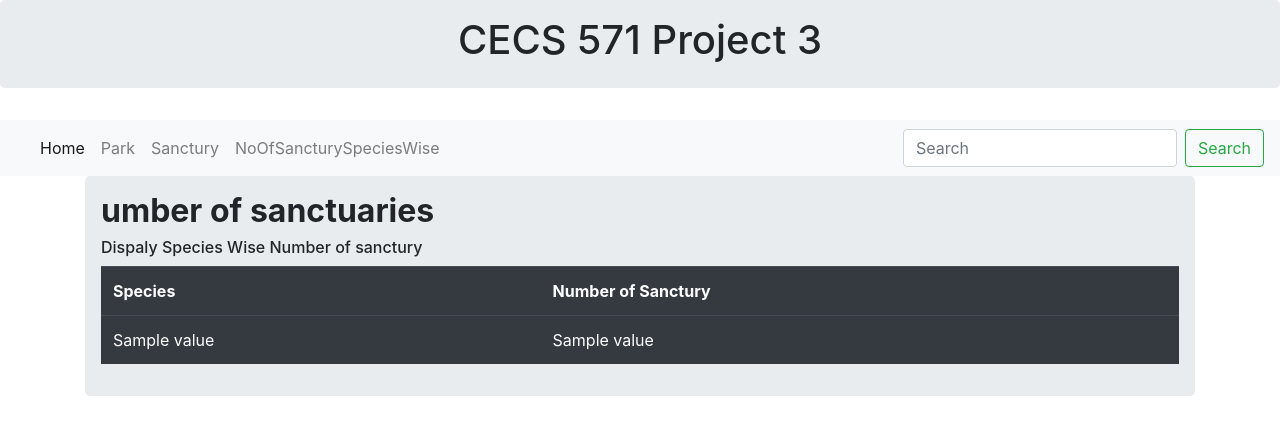
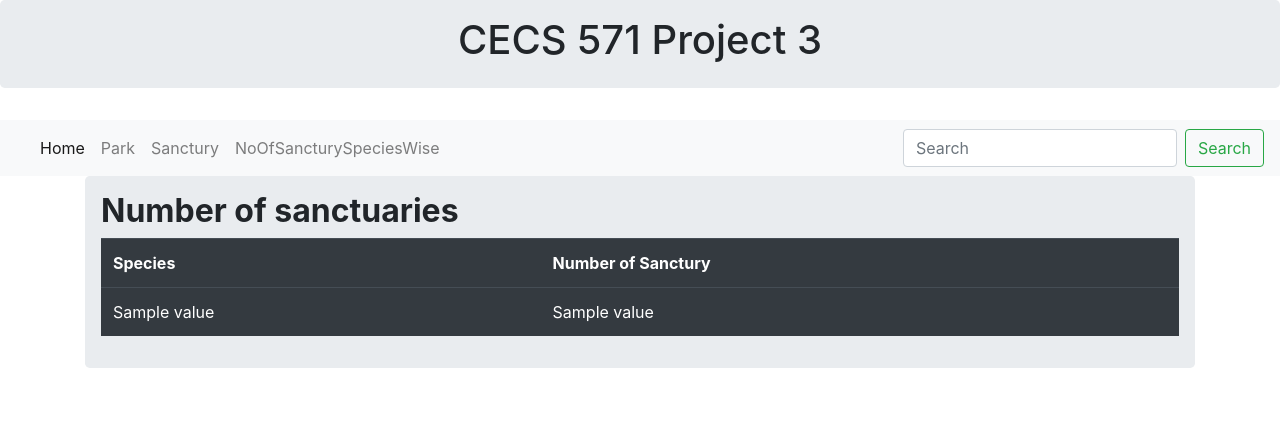
Before and after one commit to parthshah1/CECS-571-Project-3, a Flask app: page /noofsanctury in a window 1280 px wide. Shown: the top 435 px of the page. Run offline with Flask 2, Linux system fonts and the light colour scheme; a database or web service that is not in the repository returns one stand-in record (values such as "Sample title"); data that the repository does not hold is empty; some libraries are stand-ins or nearby versions.

Commit message:
More changes

```diff
--- a/ForestPantingSpaceOntology/App.py
+++ b/ForestPantingSpaceOntology/App.py
@@ -49,7 +49,7 @@ def Park():
                                  ?y test:Name ?bname .
                                  ?x test:hasStatus ?z .
                                   ?z test:PSStatusValue  ?status .
-                                FILTER regex(?htype, "Salt", "i")
+                                FILTER regex(?htype, "Forest", "i")
                                 FILTER regex(?status, "emp", "i")
                                 FILTER regex(?bname, "", "i")
                                 FILTER regex(?parkname, "", "i")
@@ -81,10 +81,10 @@ def Sanctury():
  ?y test:PostalCode ?pcode .
  ?x test:hasStatus ?z .
   ?z test:PSStatusValue  ?status .
-FILTER regex(?status, "", "i")
+FILTER regex(?status, "emp", "i")
 FILTER regex(?sancturyname, "", "i")
 FILTER regex(?htype, "", "i")
-FILTER regex(?species, "duck", "i")
+FILTER regex(?species, "her", "i")
 }
 order by ?x
                 """
--- a/ForestPantingSpaceOntology/templates/noofsanctury_specieswise.html
+++ b/ForestPantingSpaceOntology/templates/noofsanctury_specieswise.html
@@ -9,8 +9,8 @@
     <div class="row">
         <div class="col md-12">
             <div class="jumbotron p-3">
-                <h2><b>umber of sanctuaries</b></h2>
-                <h6>Dispaly Species Wise Number of sanctury </h6>
+                <h2><b>Number of sanctuaries</b></h2>
+
                 <table class="table table-hover table-dark">
                     <tr>
                         <th>Species</th>
--- a/ForestPantingSpaceOntology/templates/sanctury.html
+++ b/ForestPantingSpaceOntology/templates/sanctury.html
@@ -17,7 +17,7 @@
                         <th>Acre</th>
                         <th>HabitatType</th>
                         <th>Status</th>
-                        <th>Pcode</th>
+                        <th>Species</th>
 
                     </tr>
 
@@ -28,7 +28,7 @@
                         <td>{{row['acre']['value']}}</td>
                         <td>{{row['htype']['value']}}</td>
                         <td>{{row['status']['value']}}</td>
-                        <td>{{row['pcode']['value']}}</td>
+                        <td>{{row['species']['value']}}</td>
 
 
 
```
